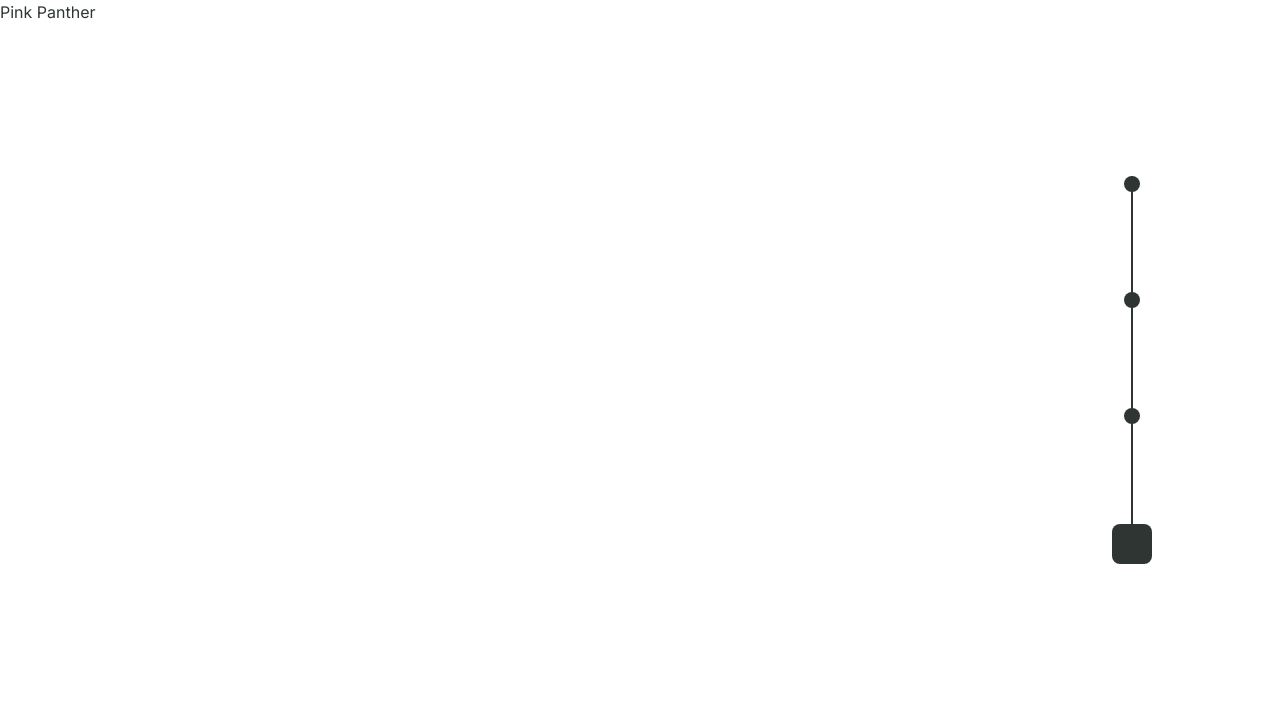
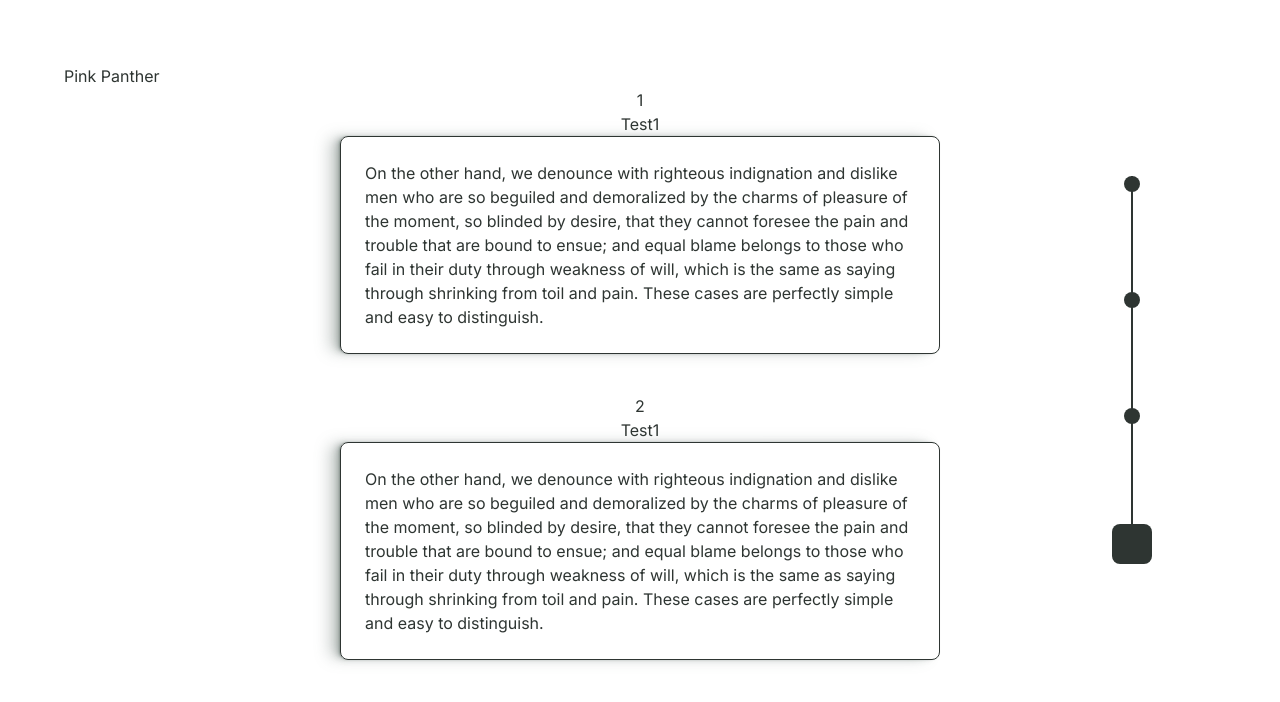
Before and after one commit to barbaraperic/pink-panther, a Next.js app: page / in a window 1280 px wide. Shown: the top 702 px of the page. Built offline with nearby package versions, Linux system fonts and the light colour scheme.

Commit message:
card section component

```diff
--- /dev/null
+++ b/app/components/CardSection.module.css
@@ -0,0 +1,14 @@
+.section {
+    display: flex;
+    flex-direction: column;
+    margin-bottom: 40px;
+    align-items: center;
+}
+
+.card {
+    max-width: 600px;
+    padding: 24px;
+    border: 1px solid;
+    border-radius: 8px;
+    box-shadow: var(--shadow-elevation-medium);
+}
--- /dev/null
+++ b/app/components/CardSection.tsx
@@ -0,0 +1,21 @@
+import styles from './CardSection.module.css'
+
+export default function CardSection({
+    id,
+    title,
+    number,
+    text,
+}: {
+    id: string
+    title: string
+    number: string
+    text: string
+}) {
+    return (
+        <section id={id} className={styles.section}>
+            <div className={styles.number}>{number}</div>
+            <h2 className={styles.title}>{title}</h2>
+            <div className={styles.card}>{text}</div>
+        </section>
+    )
+}
--- /dev/null
+++ b/app/components/CardSectionList.tsx
@@ -0,0 +1,32 @@
+import CardSection from './CardSection'
+
+export default function CardSectionList() {
+    const sectionList = [
+        {
+            id: '1',
+            title: 'Test1',
+            number: '1',
+            text: 'On the other hand, we denounce with righteous indignation and dislike men who are so beguiled and demoralized by the charms of pleasure of the moment, so blinded by desire, that they cannot foresee the pain and trouble that are bound to ensue; and equal blame belongs to those who fail in their duty through weakness of will, which is the same as saying through shrinking from toil and pain. These cases are perfectly simple and easy to distinguish. ',
+        },
+        {
+            id: '2',
+            title: 'Test1',
+            number: '2',
+            text: 'On the other hand, we denounce with righteous indignation and dislike men who are so beguiled and demoralized by the charms of pleasure of the moment, so blinded by desire, that they cannot foresee the pain and trouble that are bound to ensue; and equal blame belongs to those who fail in their duty through weakness of will, which is the same as saying through shrinking from toil and pain. These cases are perfectly simple and easy to distinguish. ',
+        },
+    ]
+
+    return (
+        <div>
+            {sectionList.map((section) => (
+                <CardSection
+                    key={section.id}
+                    id={section.id}
+                    title={section.title}
+                    number={section.number}
+                    text={section.text}
+                />
+            ))}
+        </div>
+    )
+}
--- a/app/globals.css
+++ b/app/globals.css
@@ -6,6 +6,13 @@
     --foreground-rgb: 46, 53, 50;
     --background-start-rgb: 214, 219, 220;
     --background-end-rgb: 255, 255, 255;
+    --shadow-color-rgb: 107, 123, 116;
+    --opacity: 0.36;
+    --shadow-elevation-medium: -0.6px 0px 0.7px
+            rgba(var(--shadow-color-rgb), var(--opacity)),
+        -2.1px 0px 2.4px -0.8px rgba(var(--shadow-color-rgb), var(--opacity)),
+        -5.3px -0.1px 6px -1.7px rgba(var(--shadow-color-rgb), var(--opacity)),
+        -12.8px -0.2px 14.4px -2.5px rgba(var(--shadow-color-rgb), var(--opacity));
 }
 
 @media (prefers-color-scheme: dark) {
@@ -27,3 +34,7 @@ body {
         text-wrap: balance;
     }
 }
+
+.homepage-container {
+    padding: 5%;
+}
--- a/app/page.tsx
+++ b/app/page.tsx
@@ -1,12 +1,12 @@
-import NavComponent from "./components/Nav";
+import CardSectionList from './components/CardSectionList'
+import NavComponent from './components/Nav'
 
 export default function Home() {
-  return (
-    <main>
-
-      <h1>Pink Panther</h1>
-      <NavComponent />
-
-    </main>
-  )
+    return (
+        <main className="homepage-container">
+            <h1>Pink Panther</h1>
+            <NavComponent />
+            <CardSectionList />
+        </main>
+    )
 }
```
